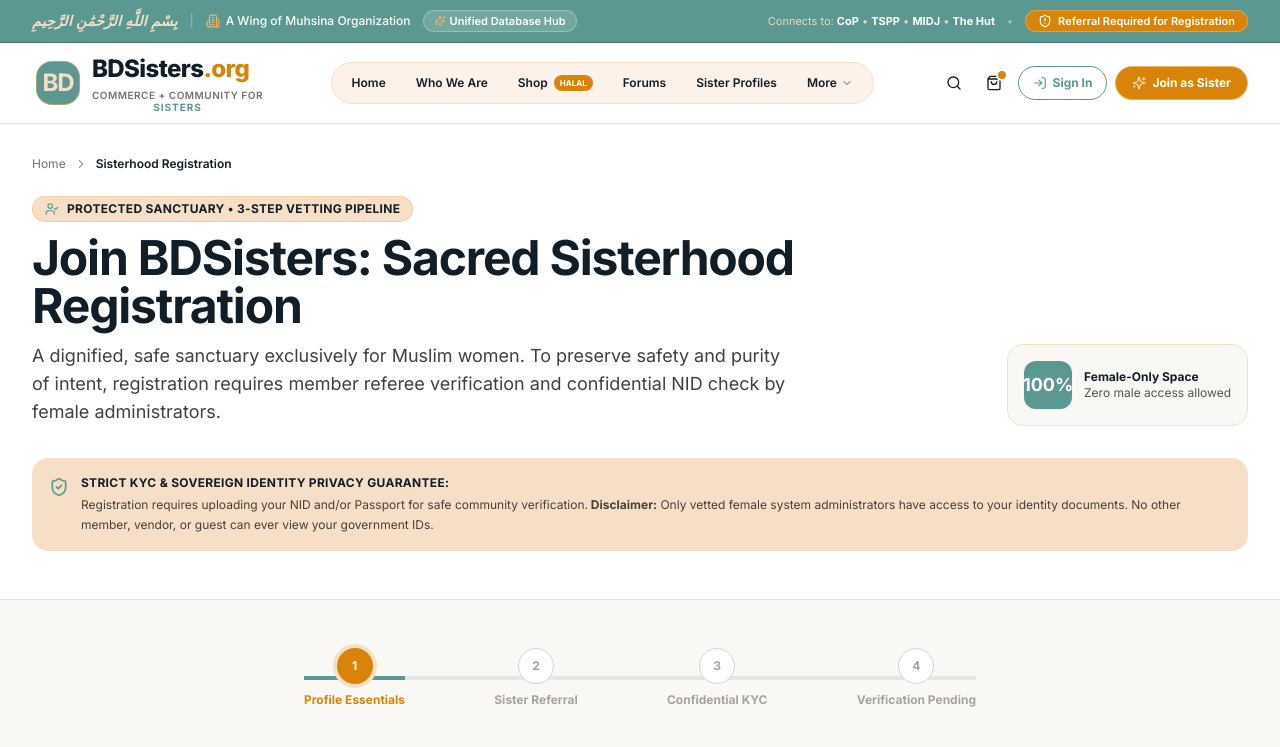
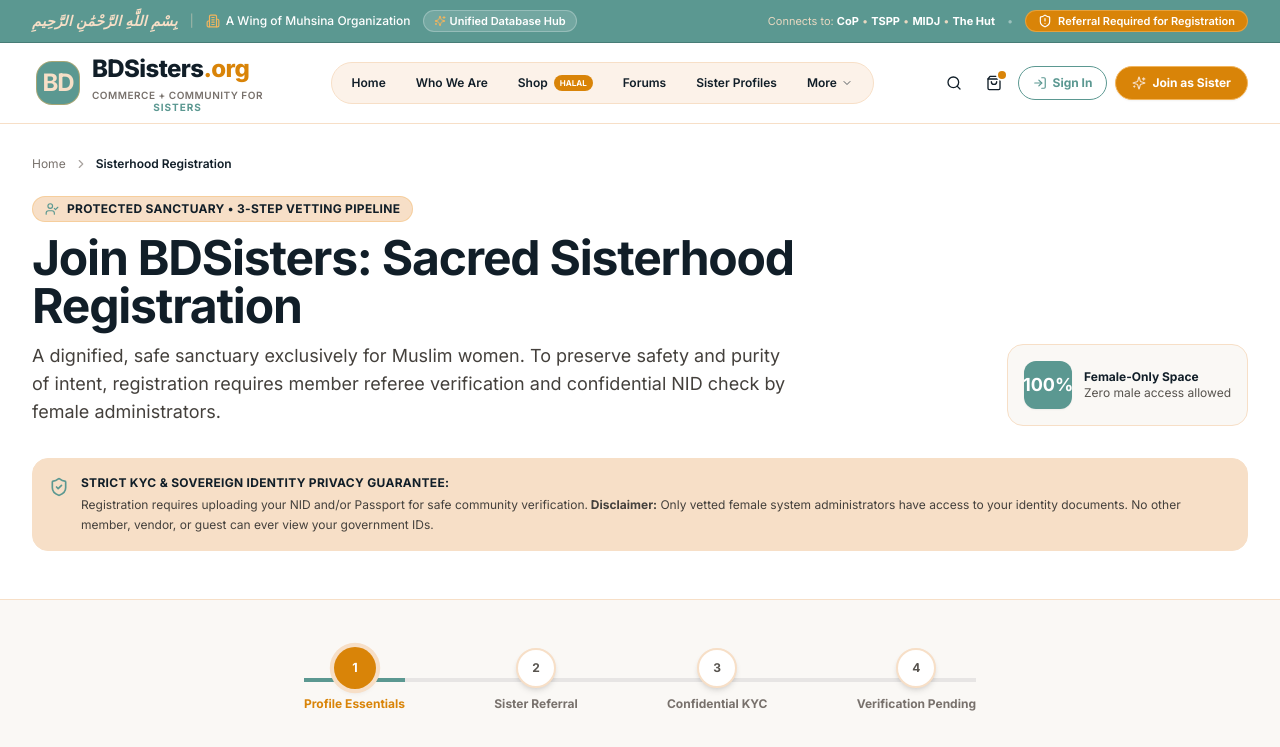
Before and after one commit to rezwanasharmin/BDSister-Project, a Next.js app: page /auth/register in a window 1280 px wide. Shown: the top 747 px of the page. Built offline with nearby package versions, Linux system fonts and the light colour scheme.

Commit message:
fix(register): Make top step progress indicators clickable and allow seamless navigation

```diff
--- a/src/app/auth/register/page.tsx
+++ b/src/app/auth/register/page.tsx
@@ -131,7 +131,7 @@ export default function RegisterPage() {
       {/* ========================================================= */}
       <section className="py-12">
         <div className="max-w-7xl mx-auto px-4 sm:px-6 lg:px-8">
-          {/* Step Progress Tracker */}
+          {/* Step Progress Tracker (Interactive Clickable Stepper) */}
           <div className="mb-10 max-w-2xl mx-auto">
             <div className="flex items-center justify-between relative">
               <div className="absolute top-1/2 left-0 right-0 h-1 bg-stone-200 -translate-y-1/2 z-0" />
@@ -159,30 +159,36 @@ export default function RegisterPage() {
                 const isCurrent = currentStep === item.step;
 
                 return (
-                  <div key={item.step} className="relative z-10 flex flex-col items-center">
+                  <button
+                    key={item.step}
+                    type="button"
+                    onClick={() => setCurrentStep(item.step as any)}
+                    className="relative z-10 flex flex-col items-center group cursor-pointer focus:outline-none"
+                    title={`Click to go to Step ${item.step}: ${item.label}`}
+                  >
                     <div
-                      className={`w-9 h-9 rounded-full flex items-center justify-center font-bold text-xs transition-all shadow-2xs ${
+                      className={`w-10 h-10 rounded-full flex items-center justify-center font-bold text-xs transition-all duration-200 shadow-md group-hover:scale-110 ${
                         isPassed
-                          ? "bg-[#5B9891] text-white"
+                          ? "bg-[#5B9891] text-white group-hover:bg-[#477C76]"
                           : isCurrent
-                          ? "bg-[#D98408] text-white ring-4 ring-[#F7DFC7]"
-                          : "bg-white text-stone-400 border border-stone-300"
+                          ? "bg-[#D98408] text-white ring-4 ring-[#F7DFC7] shadow-lg scale-105"
+                          : "bg-white text-stone-600 border-2 border-[#F7DFC7] group-hover:border-[#D98408] group-hover:text-[#D98408]"
                       }`}
                     >
-                      {isPassed ? <Check className="w-4 h-4" /> : item.step}
+                      {isPassed ? <Check className="w-5 h-5" /> : item.step}
                     </div>
                     <span
-                      className={`text-[10px] sm:text-xs font-bold mt-2 whitespace-nowrap ${
+                      className={`text-[10px] sm:text-xs font-bold mt-2 whitespace-nowrap transition-colors ${
                         isCurrent
                           ? "text-[#D98408]"
                           : isPassed
                           ? "text-[#5B9891]"
-                          : "text-stone-400"
+                          : "text-stone-500 group-hover:text-[#D98408]"
                       }`}
                     >
                       {item.label}
                     </span>
-                  </div>
+                  </button>
                 );
               })}
             </div>
@@ -308,9 +314,8 @@ export default function RegisterPage() {
 
                     <button
                       type="button"
-                      disabled={!fullName.trim() || !email.trim() || password.length < 6}
                       onClick={handleNextStep}
-                      className="inline-flex items-center gap-2 px-6 py-2.5 rounded-full text-xs font-bold bg-[#D98408] hover:bg-[#D98408]/90 disabled:opacity-50 text-white transition-all shadow-sm group/btn"
+                      className="inline-flex items-center gap-2 px-6 py-2.5 rounded-full text-xs font-bold bg-[#D98408] hover:bg-[#D98408]/90 text-white transition-all shadow-sm group/btn"
                     >
                       <span>Proceed to Step 2</span>
                       <span
@@ -567,9 +572,8 @@ export default function RegisterPage() {
 
                     <button
                       type="button"
-                      disabled={!uploadedFile || !agreePrivacy || !agreeAdab}
                       onClick={handleNextStep}
-                      className="inline-flex items-center gap-2 px-6 py-2.5 rounded-full text-xs font-bold bg-[#D98408] hover:bg-[#D98408]/90 disabled:opacity-50 text-white transition-all shadow-sm group/btn"
+                      className="inline-flex items-center gap-2 px-6 py-2.5 rounded-full text-xs font-bold bg-[#D98408] hover:bg-[#D98408]/90 text-white transition-all shadow-sm group/btn"
                     >
                       <span>Submit for Verification</span>
                       <span
```
